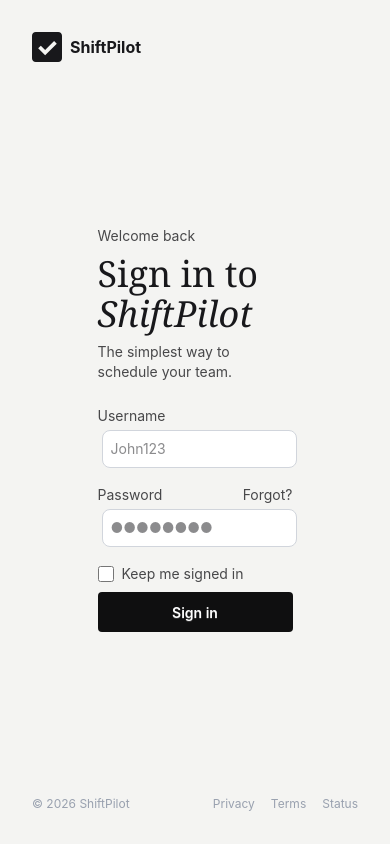
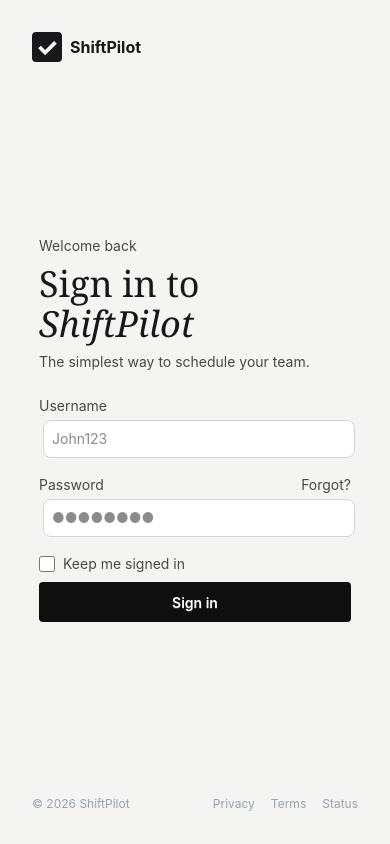
Before and after one commit to noname69/ShiftPilot, a React app in the folder frontend/: page /login in a window 390 px wide. Built offline with nearby package versions, Linux system fonts and the light colour scheme; no server answers; the HTML template or start-up script is replaced by a standard one.

Commit message:
Make width of login form responsive

```diff
--- a/frontend/src/index.css
+++ b/frontend/src/index.css
@@ -44,7 +44,7 @@ body {
   }
 
   .my-input {
-    @apply bg-white border border-gray-300 active:border-accent active:border-gray-400
+    @apply bg-white border border-gray-300
   }
 
   .my-btn-primary {
--- a/frontend/src/pages/auth/login/Login.jsx
+++ b/frontend/src/pages/auth/login/Login.jsx
@@ -26,7 +26,7 @@ const Login = () => {
       <div className="flex flex-col flex-1 justify-between bg-[#F4F4F2]">
         <Header />
         <main className="flex flex-col items-center">
-          <div className="flex flex-col items-start w-[50%] self-center">
+          <div className="flex flex-col items-start w-[80%] sm:w-[50%] self-center">
             <div className="flex flex-col gap-2 items-start">
               <p className="my-para">Welcome back</p>
               <h1 className="text-4xl font-serif">
--- a/frontend/src/store/userStore.js
+++ b/frontend/src/store/userStore.js
@@ -5,7 +5,7 @@ import api from "../api/api";
 const initialState = {
   "username": null,
   "userId": null,
-  "roles": []
+  "role" : ""
 }
 
 const useUsersStore = create(
```
